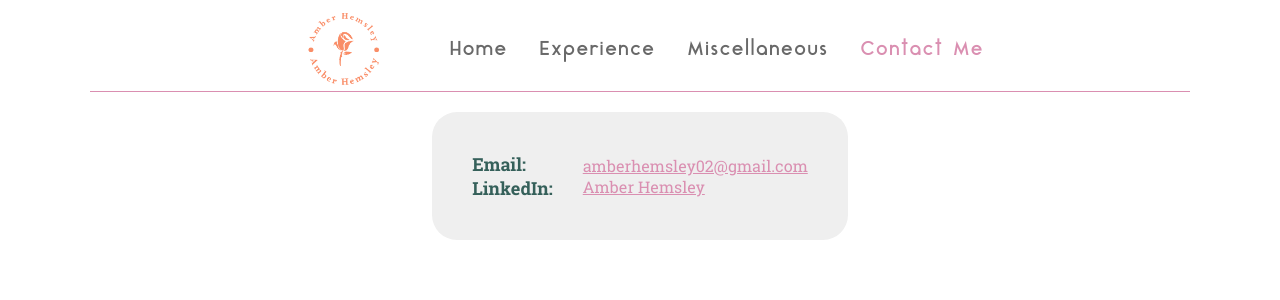
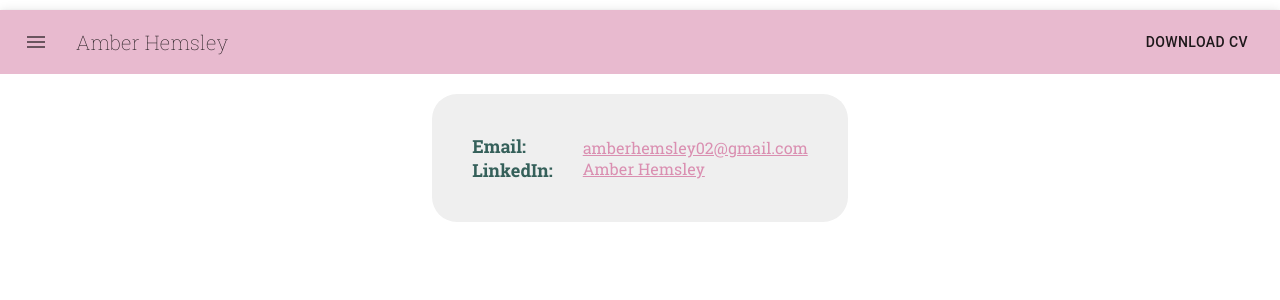
Before and after one commit to amberhemsley/amberhemsley.github.io, a React (Create React App) app: page /contact in a window 1280 px wide. Shown: the top 300 px of the page. Built offline with nearby package versions, Linux system fonts and the light colour scheme.

Commit message:
redo menu layout

```diff
--- a/package.json
+++ b/package.json
@@ -5,6 +5,7 @@
   "dependencies": {
     "@emotion/react": "^11.11.3",
     "@emotion/styled": "^11.11.0",
+    "@mui/icons-material": "^5.15.10",
     "@mui/material": "^5.15.10",
     "@testing-library/jest-dom": "^5.17.0",
     "@testing-library/react": "^13.4.0",
--- a/src/App.css
+++ b/src/App.css
@@ -15,10 +15,8 @@
 }
 
 .Header1 {
-  font-size: calc(15px + 2vmin);
-  font-weight: bold;
+  font-size: calc(10px + 2vmin);
   font-family: Aqua, sans-serif, Arial;
-  color: green;
 }
 
 .App-header {
@@ -30,7 +28,7 @@
   justify-content: center;
   font-size: calc(10px + 2vmin);
   color: black;
-  font-family: 'Aqua', sans-serif, Arial;
+  font-family: 'Roboto Slab Thin', sans-serif, Arial;
 }
 
 .App-link {
--- a/src/App.js
+++ b/src/App.js
@@ -1,8 +1,7 @@
 import './App.css';
-import Navbar from './components/Navbar';
+import TopBar from './components/TopBar';
 import { BrowserRouter as Router, Routes, Route }
   from 'react-router-dom';
-import Welcome from './pages';
 import Home from './pages/home';
 import Experience from './pages/experience';
 import Misc from './pages/misc';
@@ -11,10 +10,9 @@ import Contact from './pages/contact';
 function App() {
   return (
       <Router>
-        <Navbar />
+        <TopBar />
         <Routes>
-          <Route exact path='/' exact element={<Welcome />} />
-          <Route path='/home' element={<Home />} />
+          <Route exact path='/' exact element={<Home />} />
           <Route path='/experience' element={<Experience />} />
           <Route path='/misc' element={<Misc />} />
           <Route path='/contact' element={<Contact />} />
--- /dev/null
+++ b/src/components/Menu/index.js
@@ -0,0 +1,62 @@
+import * as React from 'react';
+import Box from '@mui/material/Box';
+import Drawer from '@mui/material/Drawer';
+import Button from '@mui/material/Button';
+import List from '@mui/material/List';
+import Divider from '@mui/material/Divider';
+import ListItem from '@mui/material/ListItem';
+import ListItemButton from '@mui/material/ListItemButton';
+import ListItemIcon from '@mui/material/ListItemIcon';
+import ListItemText from '@mui/material/ListItemText';
+import WorkIcon from '@mui/icons-material/Work';import MailIcon from '@mui/icons-material/Mail';
+import MenuIcon from "@mui/icons-material/Menu";
+import HomeIcon from '@mui/icons-material/Home';
+import IconButton from "@mui/material/IconButton";
+import MessageIcon from '@mui/icons-material/Message';
+import FingerprintIcon from '@mui/icons-material/Fingerprint';
+
+export default function TemporaryDrawer() {
+    const [open, setOpen] = React.useState(false);
+
+    const toggleDrawer = (newOpen) => () => {
+        setOpen(newOpen);
+    };
+
+    const DrawerList = (
+        <Box sx={{ width: 250 }} role="presentation" onClick={toggleDrawer(false)}>
+            <List>
+                {[{text:'Home', page:'/'},{text:'Experience',page:'/experience'}, {text:'Miscellaneous', page:'/misc'}, {
+                    text:'Contact Me',
+                    page:'/contact',
+                }].map((button,index) => (
+                    <ListItem key={button.text} disablePadding >
+                        <ListItemButton to={button.page}>
+                            <ListItemIcon>
+                                {index === 0 ? <HomeIcon /> : index === 1 ? <WorkIcon /> : index === 2 ? <FingerprintIcon /> : index === 3 ? <MessageIcon /> : null}
+                            </ListItemIcon>
+                            <ListItemText primary={button.text} />
+                        </ListItemButton>
+                    </ListItem>
+                ))}
+            </List>
+        </Box>
+    );
+
+    return (
+        <div>
+            <IconButton
+                onClick={toggleDrawer(true)}
+                size="large"
+                edge="start"
+                color="#000"
+                aria-label="menu"
+                sx={{ mr: 2 }}
+            >
+                <MenuIcon />
+            </IconButton>
+            <Drawer open={open} onClose={toggleDrawer(false)}>
+                {DrawerList}
+            </Drawer>
+        </div>
+    );
+}
--- a/src/components/Navbar/NavbarElements.js
+++ /dev/null
@@ -1,56 +0,0 @@
-import { FaBars } from "react-icons/fa";
-import { NavLink as Link } from "react-router-dom";
-import styled from "styled-components";
-
-export const Nav = styled.nav`
-background: #FFFFFF;
-height: 75px;
-font-size: larger;
-border-bottom: thin solid #DA8FB1;
-display: flex;
-justify-content: space-around;
-padding: 0.2rem calc((100vw - 900px) / 2);
-z-index: 12;
-font-family: 'Aqua', sans-serif, Arial;
-`;
-
-export const NavLink = styled(Link)`
-color: dimgray;
-display: flex;
-align-items: center;
-text-decoration: none;
-padding: 0 1rem;
-height: 100%;
-cursor: pointer;
-&.active {
-	color: #DA8FB1;
-}
-`;
-
-export const Bars = styled(FaBars)`
-display: none;
-color: #DA8FB1;
-@media screen and (max-width: 768px) {
-	display: block;
-	position: absolute;
-	top: 0;
-	right: 0;
-	transform: translate(-100%, 75%);
-	font-size: 1.8rem;
-	cursor: pointer;
-}
-`;
-
-export const NavMenu = styled.div`
-display: flex;
-align-items: center;
-margin-right: -24px;
-/* Second Nav */
-/* margin-right: 24px; */
-/* Third Nav */
-/* width: 100vw;
-white-space: nowrap; */
-@media screen and (max-width: 768px) {
-	display: none;
-}
-`;
--- a/src/components/Navbar/index.js
+++ /dev/null
@@ -1,30 +0,0 @@
-import React from "react";
-import { Nav, NavLink, NavMenu }
-    from "./NavbarElements";
-import logo from "../../logo.svg";
-
-const Navbar = () => {
-    return (
-        <>
-            <Nav>
-                <img src="./Logo.png" className="Main-logo" alt="logo"/>
-                <NavMenu>
-                    <NavLink to="/home" activeStyle>
-                        Home
-                    </NavLink>
-                    <NavLink to="/experience" activeStyle>
-                        Experience
-                    </NavLink>
-                    <NavLink to="/misc" activeStyle>
-                        Miscellaneous
-                    </NavLink>
-                    <NavLink to="/contact" activeStyle>
-                        Contact Me
-                    </NavLink>
-                </NavMenu>
-            </Nav>
-        </>
-    );
-};
-
-export default Navbar;
--- /dev/null
+++ b/src/components/Themes/Themes.js
@@ -0,0 +1,14 @@
+import { createTheme } from '@mui/material/styles';
+
+let theme = createTheme({
+    palette: {
+        primary: {
+            main: '#e8bacf',
+        },
+        secondary: {
+            main: '#bae8d2',
+        },
+    },
+});
+
+export default theme;
--- /dev/null
+++ b/src/components/TopBar/index.js
@@ -0,0 +1,59 @@
+/*import React from "react";
+import { Nav, NavLink, NavMenu }
+    from "./NavbarElements";
+import logo from "../../logo.svg";
+
+const Navbar = () => {
+    return (
+        <>
+            <Nav>
+                <img src="./Logo.png" className="Main-logo" alt="logo"/>
+                <NavMenu>
+                    <NavLink to="/home" activeStyle>
+                        Home
+                    </NavLink>
+                    <NavLink to="/experience" activeStyle>
+                        Experience
+                    </NavLink>
+                    <NavLink to="/misc" activeStyle>
+                        Miscellaneous
+                    </NavLink>
+                    <NavLink to="/contact" activeStyle>
+                        Contact Me
+                    </NavLink>
+                </NavMenu>
+            </Nav>
+        </>
+    );
+};
+
+export default Navbar;*/
+
+import * as React from 'react';
+import '../../index.css';
+import AppBar from '@mui/material/AppBar';
+import Box from '@mui/material/Box';
+import Toolbar from '@mui/material/Toolbar';
+import Typography from '@mui/material/Typography';
+import Button from '@mui/material/Button';
+import theme from '../Themes/Themes.js';
+import {ThemeProvider} from "@mui/material";
+import TemporaryDrawer from '../Menu/index.js'
+
+export default function TopBar() {
+    return (
+        <ThemeProvider theme={theme}>
+            <Box sx={{ flexGrow: 1, bgcolor:'primary.main', width:"100%"}}>
+                <AppBar position="static">
+                    <Toolbar>
+                        <TemporaryDrawer/>
+                        <Typography variant="h6" component="div" sx={{ flexGrow: 1, fontFamily: 'Roboto Slab', fontWeight:'200'}}>
+                            Amber Hemsley
+                        </Typography>
+                        <Button color="inherit">Download CV</Button>
+                    </Toolbar>
+                </AppBar>
+            </Box>
+        </ThemeProvider>
+    );
+}
--- a/src/index.css
+++ b/src/index.css
@@ -38,7 +38,6 @@ body {
    sans-serif;
    -webkit-font-smoothing: antialiased;
    -moz-osx-font-smoothing: grayscale;
-    padding: 0.2rem calc((100vw - 1100px) / 2);
     padding-top: 10px;
  }
 
--- a/src/pages/home.js
+++ b/src/pages/home.js
@@ -27,7 +27,7 @@ const Home = () => {
             <div className="App">
                 <header className="Header1">About Me</header>
                 <p>
-                    My name is Amber, I am {age} years old and I'm a software engineer.
+                   I am {age} years old and I'm a software engineer with experience in Go, Java, Python and C#. I am currently studying Computer Science at the University of York going into my third year.
                 </p>
                 <header className="App-header">
                     <img src={logo} className="App-logo" alt="logo" />
--- a/src/pages/index.js
+++ /dev/null
@@ -1,20 +0,0 @@
-import logo from '../logo.svg';
-import '../App.css';
-import App from "../App";
-
-
-const Welcome = () => {
-    return (
-        <>
-            <head>
-                <meta charSet="UTF-8"/>
-                <title>Welcome</title>
-            </head>
-            <body>
-
-            </body>
-        </>
-    );
-};
-
-export default Welcome;
```
Also changed, not shown: 1 other file (tests, documents, lock files or other folders).
